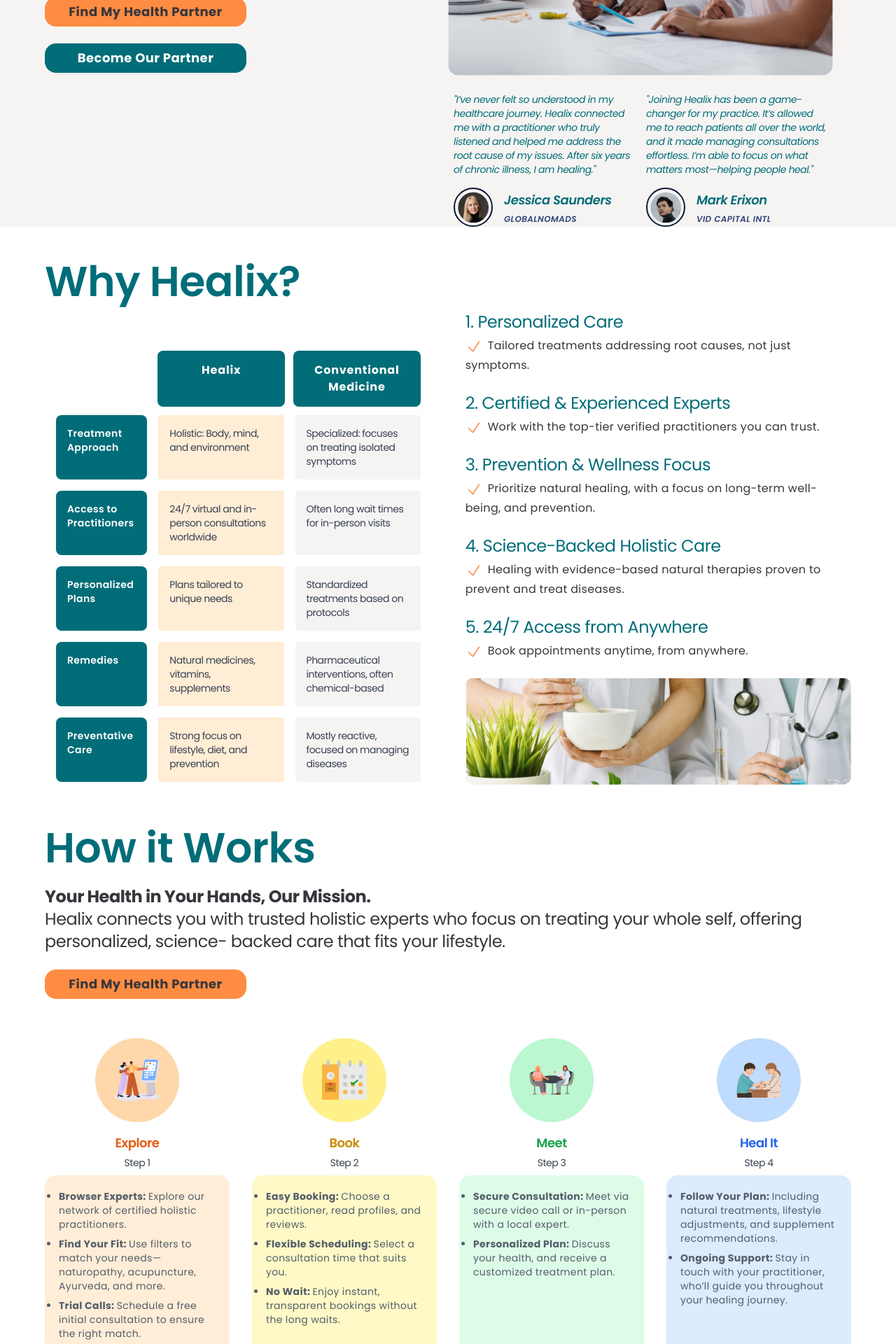
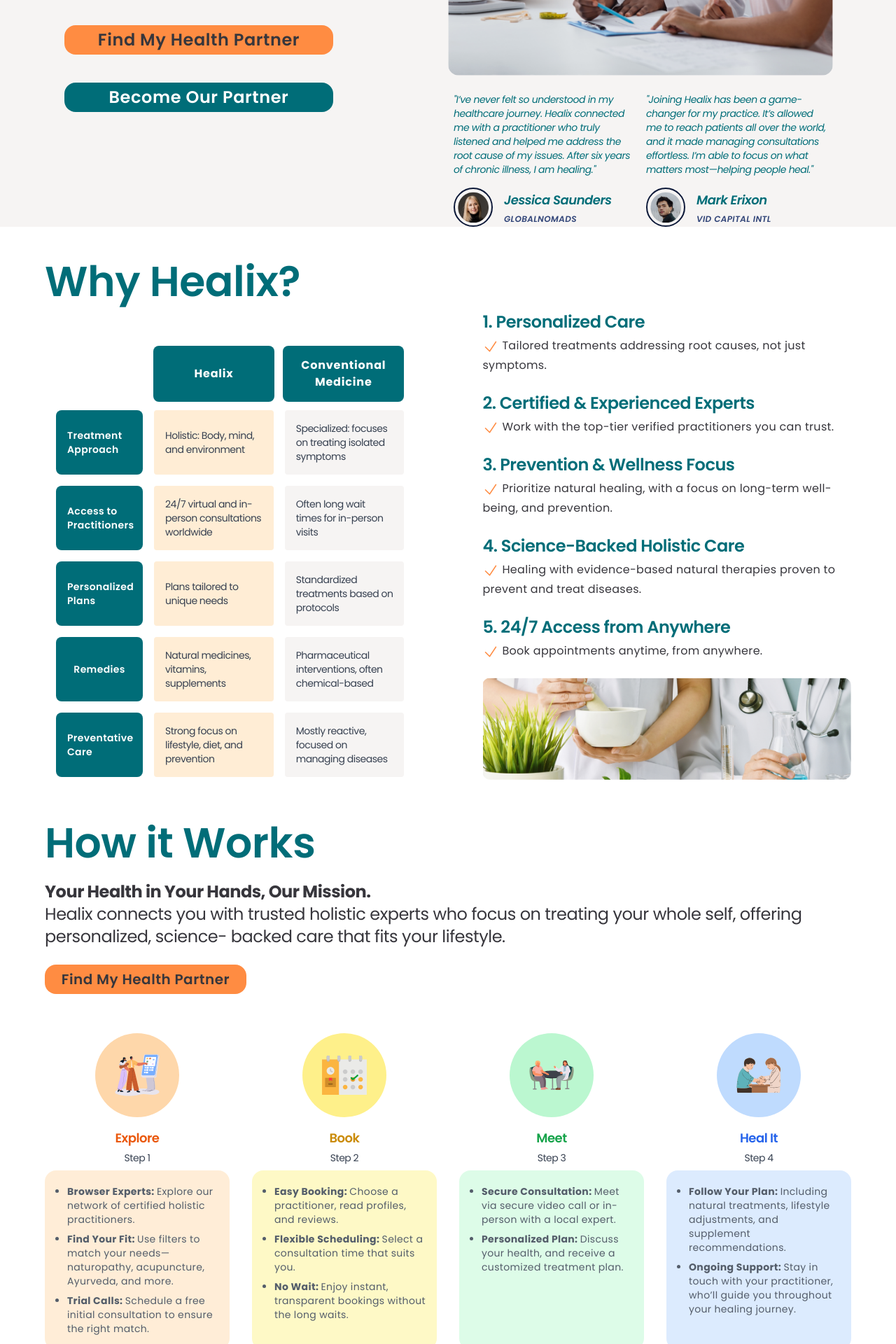
Before and after one commit to Danielvermel/weeul, a React (Vite) app: page / in a window 1280 px wide. Shown: the part 540-2460 px from the top of the page at 70% size. Built offline with nearby package versions, Linux system fonts and the light colour scheme.

Commit message:
feedback improvements for what we offer page

```diff
--- a/src/components/Button.jsx
+++ b/src/components/Button.jsx
@@ -10,7 +10,7 @@
                     textClassName
                 )}
             >
-                <span className={clsx("relative z-2 base-bold", textClassName)}>{children}</span>
+                <span className={clsx("relative z-2", textClassName)}>{children}</span>
             </span>
         </>
     );
--- a/src/constants/index.jsx
+++ b/src/constants/index.jsx
@@ -395,7 +395,8 @@
     {
         id: "0",
         image: "/images/offers/holistic",
-        bgColor: "bg-green-100",
+        bgColor: "bg-emerald-100",
+        bgTitleColor: "bg-emerald-200",
         title: "Holistic & Integrative Medicine",
         description: "Treats the whole person, combining conventional medicine with alternative therapies.",
         benefits: [
@@ -417,7 +418,8 @@
     {
         id: "1",
         image: "/images/offers/naturopathy",
-        bgColor: "bg-red-100",
+        bgColor: "bg-amber-100",
+        bgTitleColor: "bg-amber-200",
         title: "Naturopathy",
         description: "Enhances the body’s natural healing abilities with diet, herbs, and natural therapies.",
         benefits: [
@@ -439,6 +441,7 @@
         id: "2",
         image: "/images/offers/functional-medicine",
         bgColor: "bg-gray-100",
+        bgTitleColor: "bg-gray-200",
         title: "Functional Medicine",
         description: "This root-cause approach focuses on how genetic, environmental, and lifestyle influence health.",
         benefits: [
@@ -459,7 +462,8 @@
     {
         id: "3",
         image: "/images/offers/chiropractic",
-        bgColor: "bg-blue-100",
+        bgColor: "bg-sky-100",
+        bgTitleColor: "bg-sky-200",
         title: "Chiropractic & Physical Therapy",
         description: "Focuses on aligning the body and restoring movement for pain relief and recovery.",
         benefits: [
@@ -481,6 +485,7 @@
         id: "4",
         image: "/images/offers/traditional-medicine",
         bgColor: "bg-purple-100",
+        bgTitleColor: "bg-purple-200",
         title: "Traditional Medicine",
         description: "Ancient holistic systems like Ayurveda and TCM focus on balancing the body’s energies naturally.",
         benefits: [
@@ -501,7 +506,8 @@
     {
         id: "5",
         image: "/images/offers/diet-nutrition",
-        bgColor: "bg-yellow-100",
+        bgColor: "bg-lime-100",
+        bgTitleColor: "bg-lime-200",
         title: "Diet & Nutrition",
         description: "Uses diet, supplements, and lifestyle changes to support overall health and prevent disease.",
         benefits: [
--- a/src/sections/Header.jsx
+++ b/src/sections/Header.jsx
@@ -80,7 +80,7 @@
                                     <Button
                                         icon=""
                                         containerClassName="bg-s6  m-6 mx-0"
-                                        textClassName="tracking-wide"
+                                        textClassName="tracking-wide font-semibold"
                                         onClick={() => {
                                             setType("client");
                                             handleOpenModal();
--- a/src/sections/Hero.jsx
+++ b/src/sections/Hero.jsx
@@ -1,4 +1,4 @@
-import { Element, Link as LinkScroll } from "react-scroll";
+import { Element } from "react-scroll";
 import Button from "../components/Button.jsx";
 import React, { useState } from "react";
 import Review from "../components/Review.jsx";
@@ -20,20 +20,20 @@
             </Modal>
             <Element name="hero">
                 <div className="container">
-                    <div className="relative z-2 max-w-440 mr-12 max-lg:max-w-388">
+                    <div className="relative z-2 max-w-440 mr-12 max-lg:max-w-388 ">
                         {/* <div className="caption small-2 uppercase text-p3">Video Editing</div> */}
-                        <h2 className="mb-6 font-semibold text-6xl text-p4 max-lg:mb-7 max-lg:h2 max-md:mb-4 max-md:text-5xl max-md:leading-12">
+                        <h2 className="mb-10 font-semibold text-6xl text-p4 max-lg:mb-7 max-lg:h2 max-md:mb-4 max-md:text-5xl max-md:leading-12">
                             Your health is in your hands
                         </h2>
-                        <p className="max-w-440 mb-14 body-1 max-md:mb-10">
+                        <p className="max-w-440 mb-20 body-1 max-md:mb-10">
                             Connecting you with certified professionals to treat the whole you, finding the root cause
                             and guiding you to take back control of your health.
                         </p>
-                        <LinkScroll to="features" offset={-100} spy smooth>
+
+                        <div className="flex items-center justify-center flex-col gap-10">
                             <Button
-                                icon="/images/zap.svg"
-                                containerClassName="block mb-6 bg-s6 w-72"
-                                textClassName="tracking-wide text-xl"
+                                containerClassName="bg-s6 w-96"
+                                textClassName="tracking-wide  text-2xl font-semibold"
                                 onClick={() => {
                                     setType("client");
                                     handleOpenModal();
@@ -41,12 +41,10 @@
                             >
                                 Find My Health Partner
                             </Button>
-                        </LinkScroll>
-                        <LinkScroll to="features" offset={-100} spy smooth>
+
                             <Button
-                                icon="/images/zap.svg"
-                                containerClassName="bg-p4 w-72"
-                                textClassName="text-white tracking-wide"
+                                containerClassName="bg-p4 w-96"
+                                textClassName="text-white tracking-wide text-2xl font-semibold"
                                 onClick={() => {
                                     setType("partner");
                                     handleOpenModal();
@@ -54,7 +52,7 @@
                             >
                                 Become Our Partner
                             </Button>
-                        </LinkScroll>
+                        </div>
                     </div>
 
                     <div className="absolute top-48 pt-2 left-[calc(50%-0px)] pointer-events-none hero-img_res max-w-550">
--- a/src/sections/HowItWorks.jsx
+++ b/src/sections/HowItWorks.jsx
@@ -35,7 +35,7 @@
                         <Button
                             icon="/images/zap.svg"
                             containerClassName="bg-s6 w-72 m-6 mx-0"
-                            textClassName="tracking-wide"
+                            textClassName="tracking-wide font-semibold text-xl"
                             onClick={() => {
                                 setType("client");
                                 handleOpenModal();
@@ -58,7 +58,7 @@
                                 <p className="text-sm text-gray-700 mt-1">{caption}</p>
                                 <ul
                                     className={clsx(
-                                        "text-gray-600 mt-2 text-left rounded-2xl p-5 h-64 list-disc pl-5 opacity-95",
+                                        "text-gray-600 mt-2 text-left rounded-2xl pl-8 pt-5 pb-4 pr-4 h-64 list-disc opacity-95",
                                         bgColor
                                     )}
                                 >
@@ -89,7 +89,7 @@
                         <Button
                             icon="/images/zap.svg"
                             containerClassName="bg-p4 w-72 m-6 mx-0"
-                            textClassName="tracking-wide text-white"
+                            textClassName="tracking-wide text-white font-semibold text-xl"
                             onClick={() => {
                                 setType("partner");
                                 handleOpenModal();
@@ -111,7 +111,12 @@
                                     </div>
                                     <h3 className={clsx("text-lg font-semibold", textColor)}>{title}</h3>
                                     <p className="text-sm text-gray-700 mt-1">{caption}</p>
-                                    <ul className={clsx("text-gray-600 mt-2 text-left rounded-2xl p-5 h-64 ", bgColor)}>
+                                    <ul
+                                        className={clsx(
+                                            "text-gray-600 mt-2 text-left rounded-2xl pl-8 pt-5 pb-4 pr-4 h-64 list-disc",
+                                            bgColor
+                                        )}
+                                    >
                                         {reasons.map(({ point, description }) => (
                                             <li key={point + id} className="text-sm mb-2 tracking-wide">
                                                 <strong className="">{point}: </strong>
--- a/src/sections/WhyUs.jsx
+++ b/src/sections/WhyUs.jsx
@@ -12,13 +12,15 @@
                         Why Healix?
                     </h2>
 
-                    <div className="flex gap-12 md:flex-nowrap sm:flex-wrap md:overflow-hidden max-md:flex-col max-md:border-none max-md:rounded-none max-md:gap-5">
+                    <div className="flex gap-24 md:flex-nowrap sm:flex-wrap md:overflow-hidden max-md:flex-col max-md:border-none max-md:rounded-none max-md:gap-5">
                         <div className="max-w-4xl mx-auto p-4 basis-1/2 mt-auto">
                             <div className="grid grid-cols-11 gap-3 mb-3 text-center text-white">
                                 <div className="bg-p4 rounded-lg p-4 font-bold col-span-3 opacity-0"></div>
-                                <div className="bg-p4 tracking-wider rounded-lg p-4 font-bold col-span-4">Healix</div>
-                                <div className="bg-p4 tracking-wider rounded-lg p-4 font-bold col-span-4 ">
-                                    Conventional Medicine
+                                <div className="bg-p4 tracking-wider rounded-lg p-4 font-bold col-span-4 flex items-center">
+                                    <span className="m-auto">Healix</span>
+                                </div>
+                                <div className="bg-p4 tracking-wider rounded-lg p-4 font-bold col-span-4 flex">
+                                    <span className="m-auto">Conventional Medicine</span>
                                 </div>
                             </div>
 
@@ -26,14 +28,14 @@
                                 {comparisonTable.map(({ id, feature, healixInfo, conventionMedicineInfo }) => (
                                     <div key={id} className="contents">
                                         {/* Use 'contents' to avoid additional grid layers */}
-                                        <div className="p-4 bg-p4 tracking-wide text-white rounded-lg text-sm font-semibold col-span-3">
-                                            {feature}
+                                        <div className="p-4 bg-p4 tracking-wide text-white rounded-lg text-sm font-semibold col-span-3 flex">
+                                            <span className="m-auto">{feature}</span>
                                         </div>
-                                        <div className="p-4 bg-orange-100 text-sm text-gray-700 col-span-4 rounded">
-                                            {healixInfo}
+                                        <div className="p-4 bg-orange-100 text-sm text-gray-700 col-span-4 rounded flex">
+                                            <span className="m-auto">{healixInfo}</span>
                                         </div>
-                                        <div className="p-4 bg-s1 text-sm text-gray-700 col-span-4 rounded">
-                                            {conventionMedicineInfo}
+                                        <div className="p-4 bg-s1 text-sm text-gray-700 col-span-4 rounded flex">
+                                            <span className="m-auto">{conventionMedicineInfo}</span>
                                         </div>
                                     </div>
                                 ))}
@@ -45,9 +47,11 @@
                                     key={id}
                                     className="relative z-2 mb-6  basis-1/1 max-md:g7 max-md:border-2 max-md:border-s3 max-md:rounded-3xl max-md:flex-320"
                                 >
-                                    <h2 className="mb-1 text-2xl text-p4 max-md:mb-3 max-md:h5">{title}</h2>
+                                    <h2 className="mb-1 text-2xl font-semibold text-p4 max-md:mb-3 max-md:h5">
+                                        {title}
+                                    </h2>
                                     <p className="body-3 max-md:mb-8 max-md:body-3">
-                                        <CheckIcon className="size-6 text-s6 inline mr-2" />
+                                        <CheckIcon className="size-6 text-s6 inline mr-1" />
                                         {text}
                                     </p>
                                 </div>
```
Also changed, not shown: src/sections/WhatWeOffer.jsx (+8 -12 lines).
